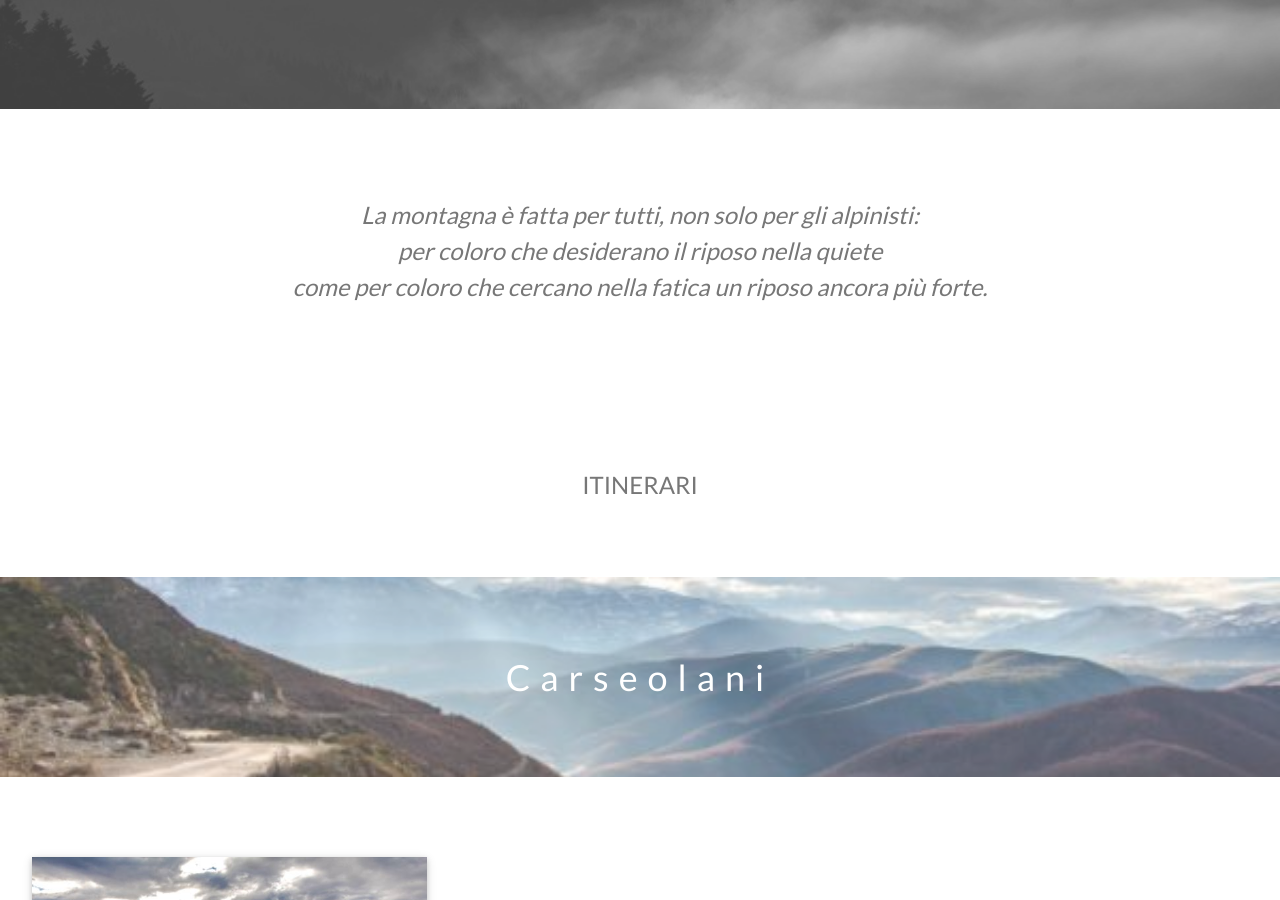
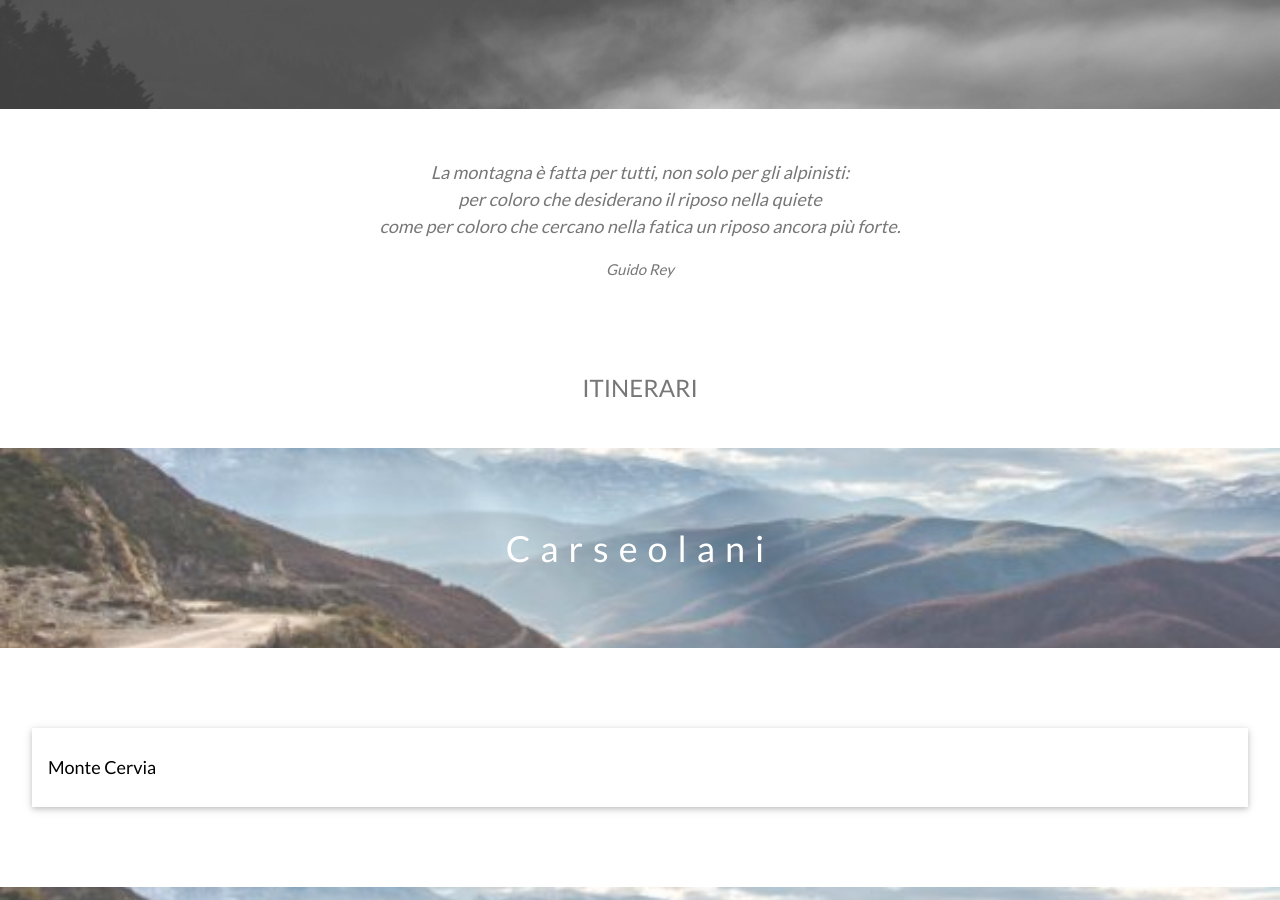
Before and after one commit to Peppetrekking/jjtrekking.github.io, a Jekyll site: the page built from index.html, in a window 1280 px wide and 900 px high, scrolled down 791 px. Built offline with Jekyll 4.4.1, drawn with Linux system fonts in a browser that asks for light colours.

Commit message:
list in place of cards

```diff
--- a/index.html
+++ b/index.html
@@ -11,14 +11,15 @@ layout: home
 </div>
 
 <!-- Container (About Section) -->
-<div class="w3-content w3-container w3-padding-64" id="about">
-  <p class="w3-center w3-xlarge"><em>La montagna è fatta per tutti, non solo per gli alpinisti: <br />
+<div class="w3-content w3-container w3-padding-32" id="about">
+  <p class="w3-center w3-large"><em>La montagna è fatta per tutti, non solo per gli alpinisti: <br />
       per coloro che desiderano il riposo nella quiete <br />
       come per coloro che cercano nella fatica un riposo ancora più forte.</em></p>
+  <p class="w3-center w3-medium"><em>Guido Rey</em></p>
 </div>
 
 <!-- Container (Tracks Section) -->
-<div class="w3-content w3-container w3-padding-64" id="tracks">
+<div class="w3-content w3-container w3-padding-32" id="tracks">
     <h3 class="w3-center">ITINERARI</h3>
 </div>
 
@@ -34,24 +35,18 @@ layout: home
             <h3 class="w3-xxlarge w3-text-white w3-wide">{{ group.name }}</h3>
         </div>
     </div>
+    <!-- List of Items in Group -->
     <div class="w3-content w3-container w3-padding-64" style="max-width:1280px" id="tracks-{{ group.name }}">
-        <div class="w3-row-padding">
-            {% for item in group.items %}
-                <div class="w3-third w3-section">
-                    <div class="w3-card-2">
-                        <a href="{{ site.url }}/itinerari/{{ group.name | slugify }}/{{ item.nome | slugify }}" title="{{ item.nome }}">
-                            <img src="{{ site.url }}/img/{{ group.name | slugify }}.jpg" style="width:100%" alt="{{ group.name }}">
+        <div class="w3-card-2 w3-margin">
+            <ul class="w3-ul w3-hoverable w3-white">
+                {% for item in group.items %}
+                    <li class="w3-padding-16">
+                        <a class="jj-noline" href="{{ site.url }}/itinerari/{{ group.name | slugify }}/{{ item.nome | slugify }}" title="{{ item.nome }}">
+                            <h4 class="w3-large">{{ item.nome }}</h4>
                         </a>
-                        <div class="w3-container w3-white">
-                            <h4>
-                                <a class="jj-noline" href="{{ site.url }}/itinerari/{{ group.name | slugify }}/{{ item.nome | slugify }}" title="{{ item.nome }}">
-                                {{ item.nome }}
-                                </a>
-                            </h4>
-                        </div>
-                    </div>
-                </div>
-            {% endfor %}
+                    </li>
+                {% endfor %}
+            </ul>
         </div>
     </div>
 {% endfor %}
```
